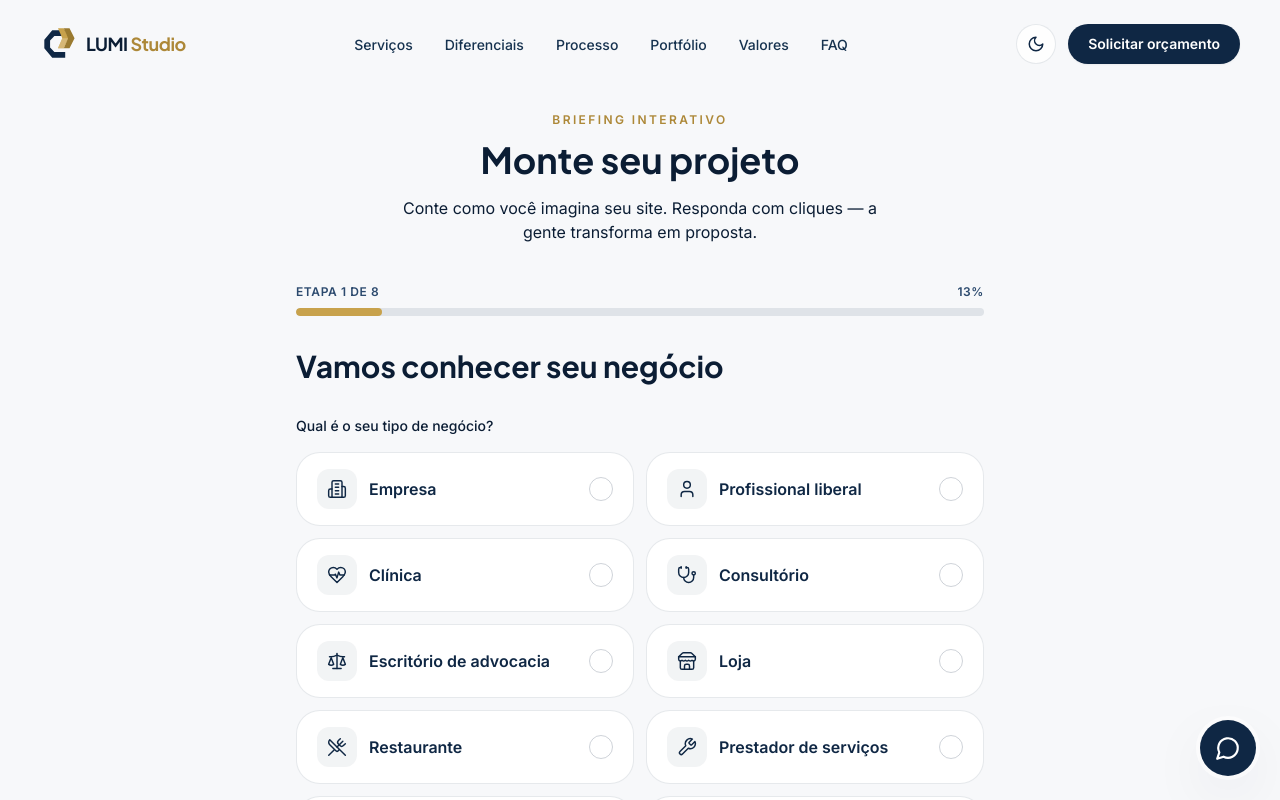
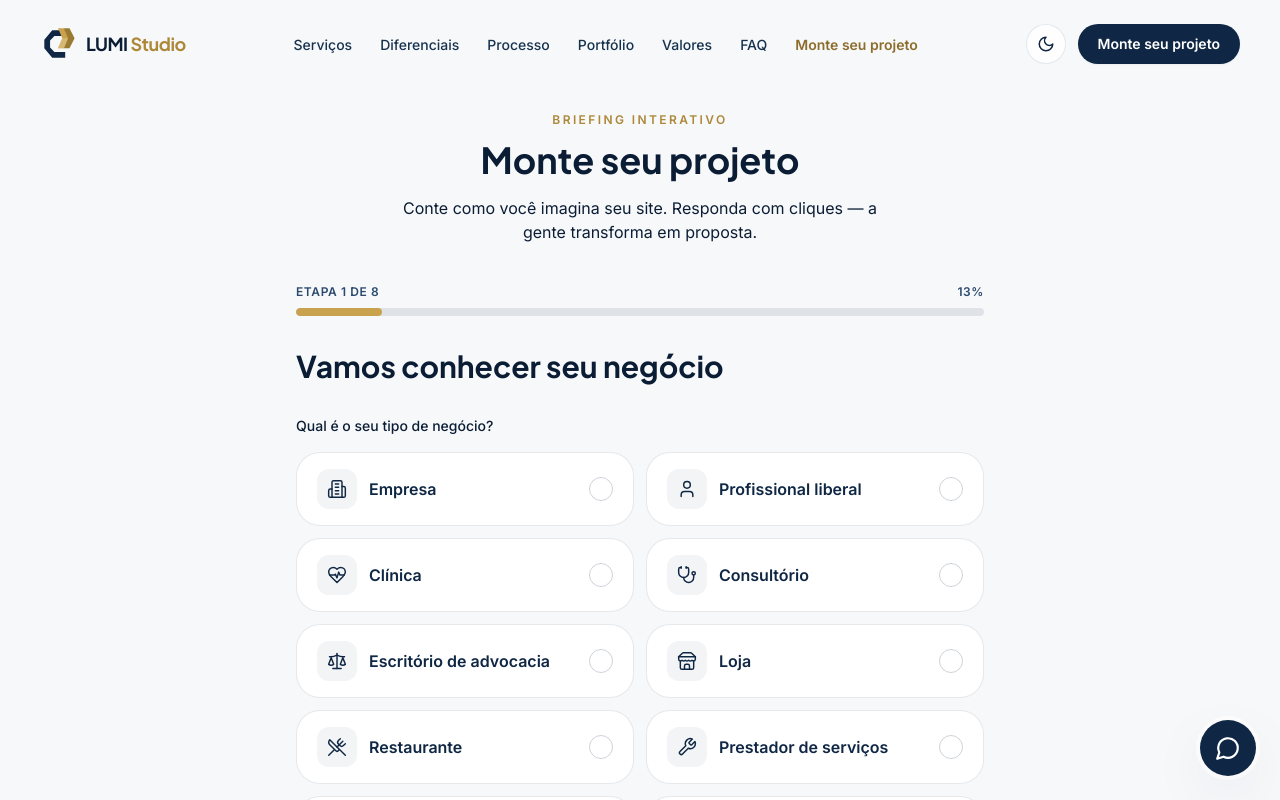
Before and after one commit to rafaelhbello/Lumi-Studio, a Next.js app: page /monte-seu-projeto in a window 1280 px wide. Shown: the top 800 px of the page. Built offline with nearby package versions, Linux system fonts and the light colour scheme.

Commit message:
Navbar, Hero e CTA apontam para Monte seu projeto

```diff
--- a/components/CTA.tsx
+++ b/components/CTA.tsx
@@ -3,8 +3,6 @@
 import { motion } from 'framer-motion';
 import { ArrowRight } from 'lucide-react';
 import SectionReveal from './SectionReveal';
-
-const WHATSAPP = '5586981302894';
 
 export default function CTA() {
   return (
@@ -25,22 +23,25 @@ export default function CTA() {
             Vamos criar seu próximo site?
           </h2>
           <p className="mx-auto mt-5 max-w-xl text-navy-100/70">
-            Solicite um orçamento sem compromisso e descubra como podemos elevar a presença
-            digital do seu negócio.
+            Monte seu projeto em poucos cliques — sem burocracia. A gente analisa e te apresenta
+            as melhores opções.
           </p>
 
+          <div className="mt-10 flex flex-wrap items-center justify-center gap-4">
             <motion.a
-            href={`https://wa.me/${WHATSAPP}`}
-            target="_blank"
-            rel="noopener noreferrer"
+              href="/monte-seu-projeto"
               whileHover={{ scale: 1.03 }}
               whileTap={{ scale: 0.98 }}
-            className="group relative mt-10 inline-flex items-center gap-2 overflow-hidden rounded-full bg-gold-500 px-9 py-4 text-sm font-bold text-navy-900 shadow-gold"
+              className="group relative inline-flex items-center gap-2 overflow-hidden rounded-full bg-gold-500 px-9 py-4 text-sm font-bold text-navy-900 shadow-gold"
             >
               <span className="absolute inset-0 -translate-x-full bg-white/30 transition-transform duration-700 group-hover:translate-x-full" />
-            <span className="relative">Solicitar orçamento</span>
-            <ArrowRight size={16} className="relative transition-transform duration-300 group-hover:translate-x-1" />
+              <span className="relative">Monte seu projeto</span>
+              <ArrowRight
+                size={16}
+                className="relative transition-transform duration-300 group-hover:translate-x-1"
+              />
             </motion.a>
+          </div>
         </SectionReveal>
       </div>
     </section>
--- a/components/Navbar.tsx
+++ b/components/Navbar.tsx
@@ -1,23 +1,26 @@
 'use client';
 
 import { useEffect, useState } from 'react';
+import { usePathname } from 'next/navigation';
 import { motion, AnimatePresence } from 'framer-motion';
 import { Menu, X } from 'lucide-react';
 import Logo from './Logo';
 import ThemeToggle from './ThemeToggle';
 
 const links = [
-  { label: 'Serviços', href: '#servicos' },
-  { label: 'Diferenciais', href: '#diferenciais' },
-  { label: 'Processo', href: '#processo' },
-  { label: 'Portfólio', href: '#portfolio' },
-  { label: 'Valores', href: '#valores' },
-  { label: 'FAQ', href: '#faq' },
+  { label: 'Serviços', href: '/#servicos' },
+  { label: 'Diferenciais', href: '/#diferenciais' },
+  { label: 'Processo', href: '/#processo' },
+  { label: 'Portfólio', href: '/#portfolio' },
+  { label: 'Valores', href: '/#valores' },
+  { label: 'FAQ', href: '/#faq' },
 ];
 
 export default function Navbar() {
   const [scrolled, setScrolled] = useState(false);
   const [open, setOpen] = useState(false);
+  const pathname = usePathname();
+  const isHome = pathname === '/';
 
   useEffect(() => {
     const onScroll = () => setScrolled(window.scrollY > 24);
@@ -36,14 +39,14 @@ export default function Navbar() {
       }`}
     >
       <nav className="mx-auto flex max-w-7xl items-center justify-between px-6 lg:px-10">
-        <a href="#top" className="flex items-center gap-2.5 group">
+        <a href={isHome ? '#top' : '/'} className="flex items-center gap-2.5 group">
           <Logo className="h-9 w-9 transition-transform duration-300 group-hover:scale-105" />
           <span className="font-display text-lg font-bold tracking-tight text-navy-800 dark:text-white">
             LUMI <span className="text-gold-600 dark:text-gold-400">Studio</span>
           </span>
         </a>
 
-        <ul className="hidden items-center gap-8 lg:flex">
+        <ul className="hidden items-center gap-7 lg:flex">
           {links.map((link) => (
             <li key={link.href}>
               <a
@@ -54,15 +57,23 @@ export default function Navbar() {
               </a>
             </li>
           ))}
+          <li>
+            <a
+              href="/monte-seu-projeto"
+              className="relative text-sm font-semibold text-gold-700 transition-colors hover:text-gold-600 dark:text-gold-400"
+            >
+              Monte seu projeto
+            </a>
+          </li>
         </ul>
 
         <div className="hidden items-center gap-3 lg:flex">
           <ThemeToggle />
           <a
-            href="#cta"
+            href="/monte-seu-projeto"
             className="rounded-full bg-navy-700 px-5 py-2.5 text-sm font-semibold text-white shadow-sm transition-all duration-300 hover:bg-navy-800 hover:shadow-gold dark:bg-gold-500 dark:text-navy-900 dark:hover:bg-gold-400"
           >
-            Solicitar orçamento
+            Monte seu projeto
           </a>
         </div>
 
@@ -100,11 +111,11 @@ export default function Navbar() {
                 </li>
               ))}
               <a
-                href="#cta"
+                href="/monte-seu-projeto"
                 onClick={() => setOpen(false)}
                 className="mt-2 rounded-full bg-navy-700 px-5 py-3 text-center text-sm font-semibold text-white dark:bg-gold-500 dark:text-navy-900"
               >
-                Solicitar orçamento
+                Monte seu projeto
               </a>
             </ul>
           </motion.div>
```
Lines whose indentation alone changed are shown as unchanged.
